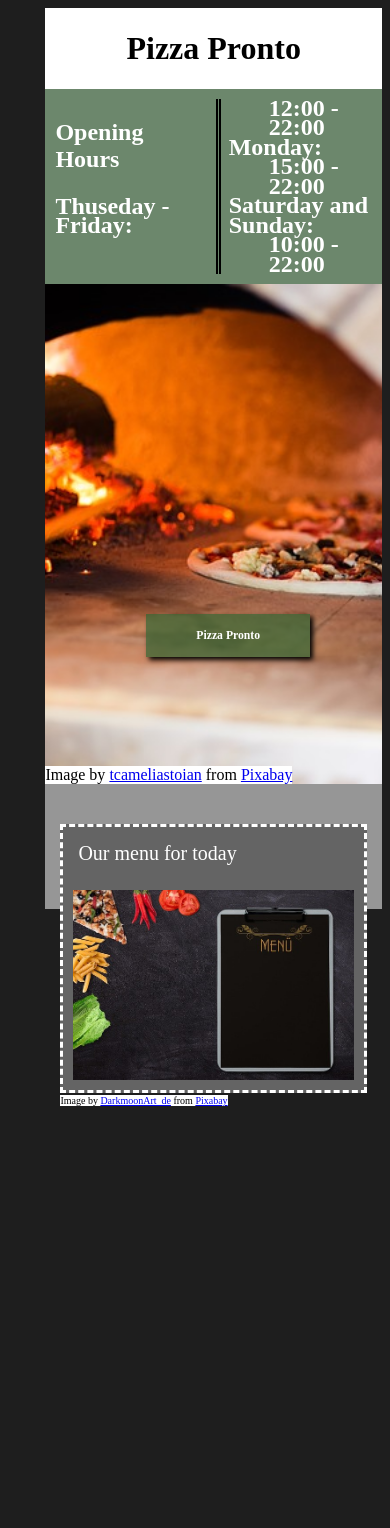
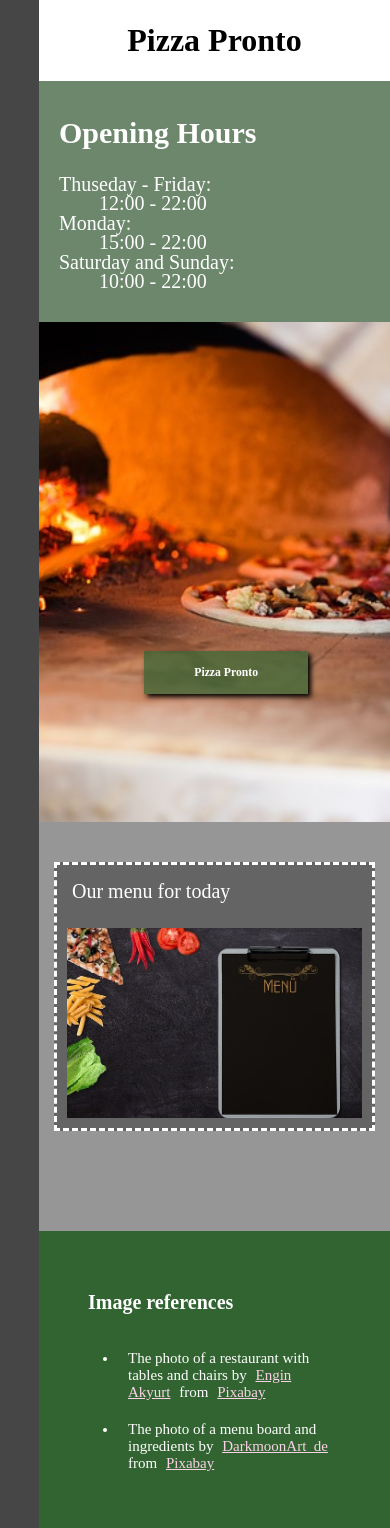
Before and after one commit to B-Moritz/FreakyFriday, a plain HTML site: page index.html in a window 390 px wide. Before the commit the page ends 1106 px from the top, so only its background shows below. Drawn offline with Linux system fonts and the light colour scheme.

Commit message:
Adding changes

```diff
--- a/css/CommonStyles.css
+++ b/css/CommonStyles.css
@@ -1,3 +1,11 @@
+/*
+The integrated development tool for google chrome
+ has been used to test the responsiveness and accessibility of this web page.
+ Chrome developer tools: https://developers.google.com/web/tools/chrome-devtools
+
+ Editor used for this project: Atom (https://atom.io/)
+*/
+
 
 * {
   box-sizing: border-box;
@@ -5,33 +13,57 @@
 }
 
 body {
-  background-color: rgba(30, 30, 30, 1);
+  background-color: rgba(70, 70, 70, 1);
+  margin: 0;
+}
+
+header {
+  display: flex;
+  justify-content: center;
 }
 
 #PageContainer {
   background-color: white;
-  max-width: 1000px;
+  max-width: 1200px;
   margin-left: 10%;
   margin-right: 0px auto;
 }
 
-.refference {
-  background-color: white;
-  color: black;
-  position: absolute;
-  bottom: 0;
-  margin: 0;
+/*Styles for the footer sections contianing references*/
+footer {
+  padding-top: 50px;
+  padding-bottom: 30px;
+  padding-left: 10vw;
+  padding-right: 10vw;
+  background-color: rgba(50, 100, 50, 1);
+  color: white;
 }
 
-.menuRefference {
-  font-size: 10px;
-  position: relative;
+footer h2 {
+  font-size: 20px;
+  margin: 0;
+  padding: 10px;
+}
+
+footer li, footer dd, footer dt {
+  padding: 10px;
+  font-size: 15px;
+  max-width: 300px;
+}
+
+footer a {
+  color: rgba(250, 210, 230, 1);
+  padding: 5px;
+}
+
+footer a:hover {
+  color: black;
   background-color: white;
-  color: black;
-  float: left;
-  margin: 0px;
-  margin-top: 2px;
+  border-radius: 20px 20px 20px 20px;
 }
+/*End styles for footer*/
+
+
 
 .col-10 {width: 10%;}
 .col-20 {width: 20%;}
--- a/css/MainPage.css
+++ b/css/MainPage.css
@@ -1,6 +1,13 @@
+/*
+The integrated development tool for google chrome
+ has been used to test the responsiveness and accessibility of this web page.
+ Chrome developer tools: https://developers.google.com/web/tools/chrome-devtools
 
+ Editor used for this project: Atom (https://atom.io/)
+*/
+
+/*header is not visible for browser windows wider than 800px*/
 header {
-  text-align: center;
   display: none;
 }
 
@@ -11,19 +18,40 @@ header {
 }
 
 .lastRow {
-  height: 320px;
+  height: 500px;
   background-color: rgba(150, 150, 150, 1);
 }
 
+.empty {
+  color: rgba(10, 10, 100, 0);
+  height: 100%;
+}
+
+.left-column {
+  border-right-style: solid;
+  border-right-color: black;
+  background-color: rgba(10, 100, 10, 0.3);
+}
+
+/*Style for the section containing opening hours.*/
 .openingHours {
-  padding-left: 10px;
-  height: 500px;
+  padding-left: 20px;
+  height: 100%;
+}
+
+.openingHours h2 {
+  font-size: 30px;
 }
 
 .openingHours dl {
   line-height: 3vw;
+  font-size: 20px;
 }
 
+/*End opening hours.*/
+
+
+/*Styles for the title images*/
 .imageContainer {
   height: 100%;
   overflow: auto;
@@ -68,6 +96,10 @@ header {
   z-index: 1;
 }
 
+/*End title*/
+
+
+/*Styles for the navigation section*/
 #SiteNavigation {
   margin-top: 40px;
   border-style: dashed;
@@ -75,6 +107,7 @@ header {
   text-decoration: none;
   color: white;
   background-color: rgba(100, 100, 100, 1);
+  height: 70%;
 }
 
 .lastRow .col-40 {
@@ -82,7 +115,7 @@ header {
   padding-right: 15px;
 }
 
-.menuItem {
+#ourMenu {
   font-size: 20px;
   padding: 15px;
   width: 100%;
@@ -106,18 +139,10 @@ header {
   position: relative;
 }
 
-.empty {
-  color: rgba(10, 10, 100, 0);
-  height: 320px;
-}
+/*End styles for navigation*/
 
-.left-column {
-  border-right-style: solid;
-  border-right-color: black;
-  background-color: rgba(10, 100, 10, 0.3);
-  /*rgba(10, 10, 100, 0.3);*/
-}
 
+/*Styles aplied for browser windows smaler than 800px in the width*/
 @media only screen and (max-width: 800px) {
 
   [class*="col-"] {
@@ -127,14 +152,20 @@ header {
   .empty {
     display: none;
   }
+
   .left-column {
     border: none;
   }
 
+  .lastRow {
+    height: auto;
+    padding-bottom: 100px;
+  }
+
   .openingHours {
     columns: 150px 3;
-    column-rule: 5px double black;
-    column-gap: 20px;
+    column-rule: 5px double rgba(200, 200, 200, 1);
+    column-gap: 40px;
     height: auto;
     padding-bottom: 10px;
     padding-top: 10px;
@@ -145,15 +176,21 @@ header {
   }
 
   header {
-    display: block;
+    display: flex;
     padding-top: 1px;
   }
 }
 
+/*End styles for small screen*/
+
+
+/*Styles for mobile devices (browser width not larger than 450px)*/
 @media only screen and (max-width: 450px) {
-  #imgResturant p {
+
+  #imgRestaurantRef {
     display: none;
   }
+
   #imgResturant {
     display: none;
   }
@@ -162,3 +199,5 @@ header {
     width: 100%;
   }
 }
+
+/*End styles for mobile devices*/
--- a/css/MenuPage.css
+++ b/css/MenuPage.css
@@ -1,22 +1,43 @@
+/*
+The integrated development tool for google chrome
+ has been used to test the responsiveness and accessibility of this web page.
+ Chrome developer tools: https://developers.google.com/web/tools/chrome-devtools
+
+ Editor used for this project: Atom (https://atom.io/)
+*/
+
 
 header {
-  text-align: center;
+  background-color: rgba(10, 100, 10, 0.7);
+  margin-bottom: 20px;
 }
 
 header h1 {
   padding: 20px;
-  background-color: rgba(10, 100, 10, 0.7);
   color: white;
-}
-
-nav {
-  padding-left: 20px;
 }
 
 .row {
   width: 100%;
 }
 
+/*Styles for the navigation section*/
+nav {
+  padding-left: 50px;
+}
+
+nav a:hover {
+  color: white;
+  background-color: black;
+  border-radius: 20px 20px 20px 20px;
+  padding: 10px;
+}
+
+/*End styles for nav*/
+
+
+
+/*Styles for the description of the menu over the tables*/
 .description {
   height: auto;
   overflow: auto;
@@ -27,8 +48,9 @@ nav {
   border-left-color: black;
 }
 
-.description h2, p {
+.description h2, .description p {
   padding: 20px;
+  padding-left: 50px;
   margin: 0;
 }
 
@@ -46,25 +68,30 @@ nav {
   margin-top: 10px;
 }
 
-.supportingImage p {
-  font-size: 10px;
-  padding: 0px;
-}
+/*End styles for description*/
 
-.menuRefference {
-  position: absolute;
-  bottom: 0px;
-}
 
+/*Styles for the expandable menu tables*/
+/*
+The tequnique used for this section is
+expanded/inspired from the example of the
+toggle switch found on the following site:
+
+https://www.w3schools.com/howto/howto_css_switch.asp
+
+The animation with the two lines that rotates ot form an arrow,
+is inspired by the language button form the following page:
+
+https://www.politiet.no/
+ */
 .menuList {
   padding-top: 50px;
   height: auto;
   overflow: auto;
   padding-left: 50px;
-  padding-bottom: 50px;
+  padding-bottom: 200px;
 }
 
-/*Tables*/
 
 .menuTable {
   padding: 20px;
@@ -225,3 +252,37 @@ th {
 .menuCheckboxOther:checked + .SubMenuContainer .hiddenSection {
   display: block;
 }
+
+/*References*/
+footer {
+  height: 400px;
+}
+
+#imageReferences {
+  width: 50%;
+  float: left;
+}
+
+#textReferences {
+  width: 50%;
+  float: left;
+}
+
+#textReferences a {
+  line-height: 26px;
+  border-radius: 0 0 0 0;
+}
+
+@media only screen and (max-width: 700px) {
+  #imageReferences {
+    width: 100%;
+  }
+
+  #textReferences {
+    width: 100%;
+  }
+
+  footer {
+    height: 500px;
+  }
+}
--- a/index.html
+++ b/index.html
@@ -9,13 +9,13 @@
 </head>
 <body>
   <div id="PageContainer">
-  <header>
+  <header role="banner">
     <h1>Pizza Pronto</h1>
   </header>
-  <article>
+  <article role="article">
     <div class="row">
       <div class="col-20 openingHours left-column">
-        <h2>Opening Hours<h2>
+        <h2>Opening Hours</h2>
         <dl>
           <dt>Thuseday - Friday:</dt>
             <dd>12:00 - 22:00</dd>
@@ -26,26 +26,41 @@
         </dl>
       </div>
       <div class="col-80 imageContainer">
-        <h1 id="pageTitle">Pizza Pronto</h1>
-        <div id="imgOven" class="image">
-          <p class="refference">Image by <a href="https://pixabay.com/users/tcameliastoian-4634221/?utm_source=link-attribution&amp;utm_medium=referral&amp;utm_campaign=image&amp;utm_content=2537308">tcameliastoian</a> from <a href="https://pixabay.com/?utm_source=link-attribution&amp;utm_medium=referral&amp;utm_campaign=image&amp;utm_content=2537308">Pixabay</a></p>
+        <h1 role="banner" id="pageTitle">Pizza Pronto</h1>
+        <div role="img" aria-label="Photo: pizza inside a pizza oven" id="imgOven" class="image">
         </div>
-        <div id="imgResturant" class="image">
-          <p class="refference">Image by <a href="https://pixabay.com/users/engin_akyurt-3656355/?utm_source=link-attribution&amp;utm_medium=referral&amp;utm_campaign=image&amp;utm_content=2802332">Engin Akyurt</a> from <a href="https://pixabay.com/?utm_source=link-attribution&amp;utm_medium=referral&amp;utm_campaign=image&amp;utm_content=2802332">Pixabay</a></p>
+        <div role="img" aria-label="Photo: front of the restaurant with chairs and tables" id="imgResturant" class="image">
         </div>
       </div>
     </div>
     <div class="lastRow">
       <div class="col-20 empty left-column"></div>
-      <div class="col-40">
-        <a id="SiteNavigation" class="col-100" href="./MenuPage.html">
-          <p class="menuItem">Our menu for today</p>
-          <div id="MenuImage"></div>
+      <div role="navigation" class="col-40">
+        <a role="link" aria-labelledby="#ourMenu" id="SiteNavigation" class="col-100" href="./MenuPage.html">
+          <p id="ourMenu">Our menu for today</p>
+          <div role="img" id="MenuImage"></div>
         </a>
-        <p class="menuRefference">Image by <a href="https://pixabay.com/users/darkmoonart_de-1664300/?utm_source=link-attribution&amp;utm_medium=referral&amp;utm_campaign=image&amp;utm_content=3206749">DarkmoonArt_de</a> from <a href="https://pixabay.com/?utm_source=link-attribution&amp;utm_medium=referral&amp;utm_campaign=image&amp;utm_content=3206749">Pixabay</a></p>
       </div>
     </div>
   </article>
+  <footer role="contentinfo">
+    <h2>Image references</h2>
+    <ul>
+      <li id="imgRestaurantRef">The photo of a pizza in an oven by
+        <a href="https://pixabay.com/users/tcameliastoian-4634221/?utm_source=link-attribution&amp;utm_medium=referral&amp;utm_campaign=image&amp;utm_content=2537308">tcameliastoian</a> from <a href="https://pixabay.com/?utm_source=link-attribution&amp;utm_medium=referral&amp;utm_campaign=image&amp;utm_content=2537308">
+          Pixabay</a>
+      </li>
+      <li>The photo of a restaurant with tables and chairs by
+        <a href="https://pixabay.com/users/engin_akyurt-3656355/?utm_source=link-attribution&amp;utm_medium=referral&amp;utm_campaign=image&amp;utm_content=2802332">Engin Akyurt</a> from <a href="https://pixabay.com/?utm_source=link-attribution&amp;utm_medium=referral&amp;utm_campaign=image&amp;utm_content=2802332">
+        Pixabay</a>
+      </li>
+      <li>
+        The photo of a menu board and ingredients by
+        <a href="https://pixabay.com/users/darkmoonart_de-1664300/?utm_source=link-attribution&amp;utm_medium=referral&amp;utm_campaign=image&amp;utm_content=3206749">DarkmoonArt_de</a> from <a href="https://pixabay.com/?utm_source=link-attribution&amp;utm_medium=referral&amp;utm_campaign=image&amp;utm_content=3206749">
+        Pixabay</a>
+      </li>
+    </ul>
+  </footer>
   </div>
 </body>
 </html>
```
Also changed, not shown: MenuPage.html (+25 -7 lines).
